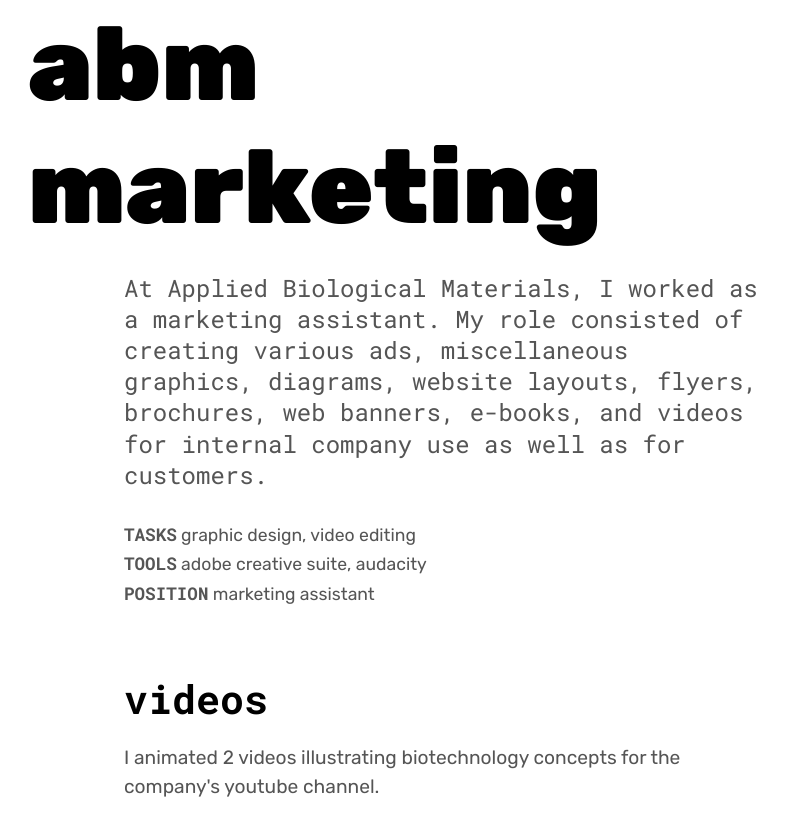
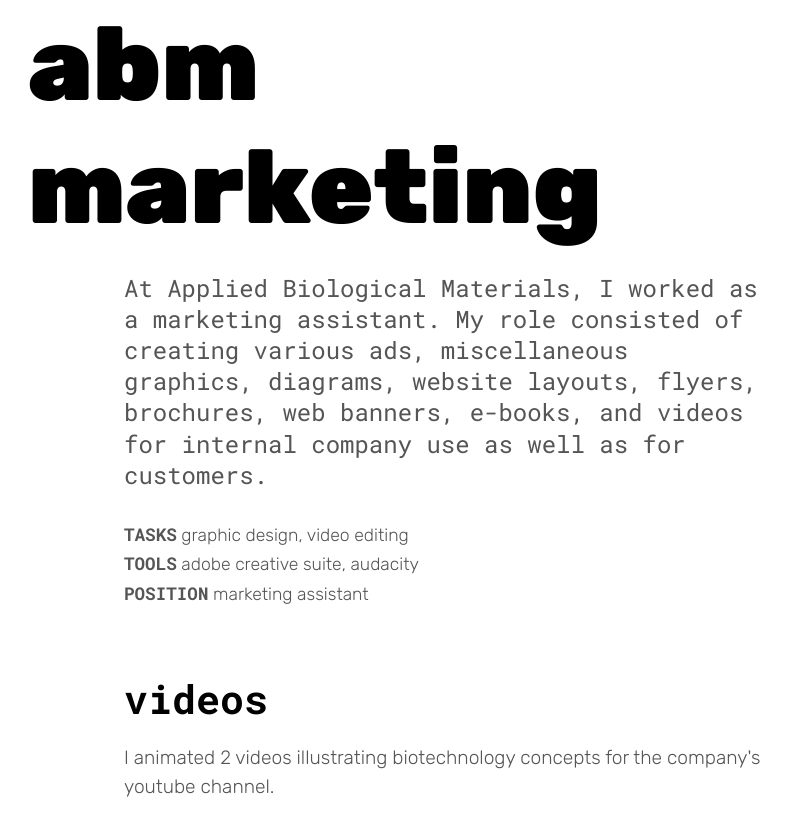
Before and after one commit to daniellerrrrrr/daniellerrrrrr.github.io, a plain HTML site: page abm.html in a window 1280 px wide. Shown: the part 336-1154 px from the top of the page, without its empty margins (196-987 px from the left). Drawn offline with nearby package versions, Linux system fonts and the light colour scheme; some packages are replaced by stand-ins of ours.

Commit message:
june 13 4:10pm
changed font style, added linkedin

```diff
--- a/css/index.css
+++ b/css/index.css
@@ -165,8 +165,12 @@
 
 @media (max-width:1600px){
     h3{font-size: 2em;}
+    h4{font-size: 1.1em;}
+    .container{margin: 0 17rem 0;}
 
-    .container{margin: 0 17rem 0;}
+    p{
+      font-size: 1.3rem;
+    }
 }
 
 @media (max-width:1200px){
--- a/css/site.css
+++ b/css/site.css
@@ -1,4 +1,4 @@
-@import url('https://fonts.googleapis.com/css?family=Rubik:400,700,900');
+@import url('https://fonts.googleapis.com/css?family=Rubik:300,400,700,900');
 @import url('https://fonts.googleapis.com/css?family=Roboto+Mono:400,500,700');
 
 ::selection {background: #ff003d}
@@ -12,7 +12,7 @@
 
 body{
   font-family: 'Rubik', sans-serif;
-  font-weight: 400;
+  font-weight: 300;
   color: #000;
   padding: 0;
   margin:0;
```
Also changed, not shown: index.html (+2 -1 lines).
